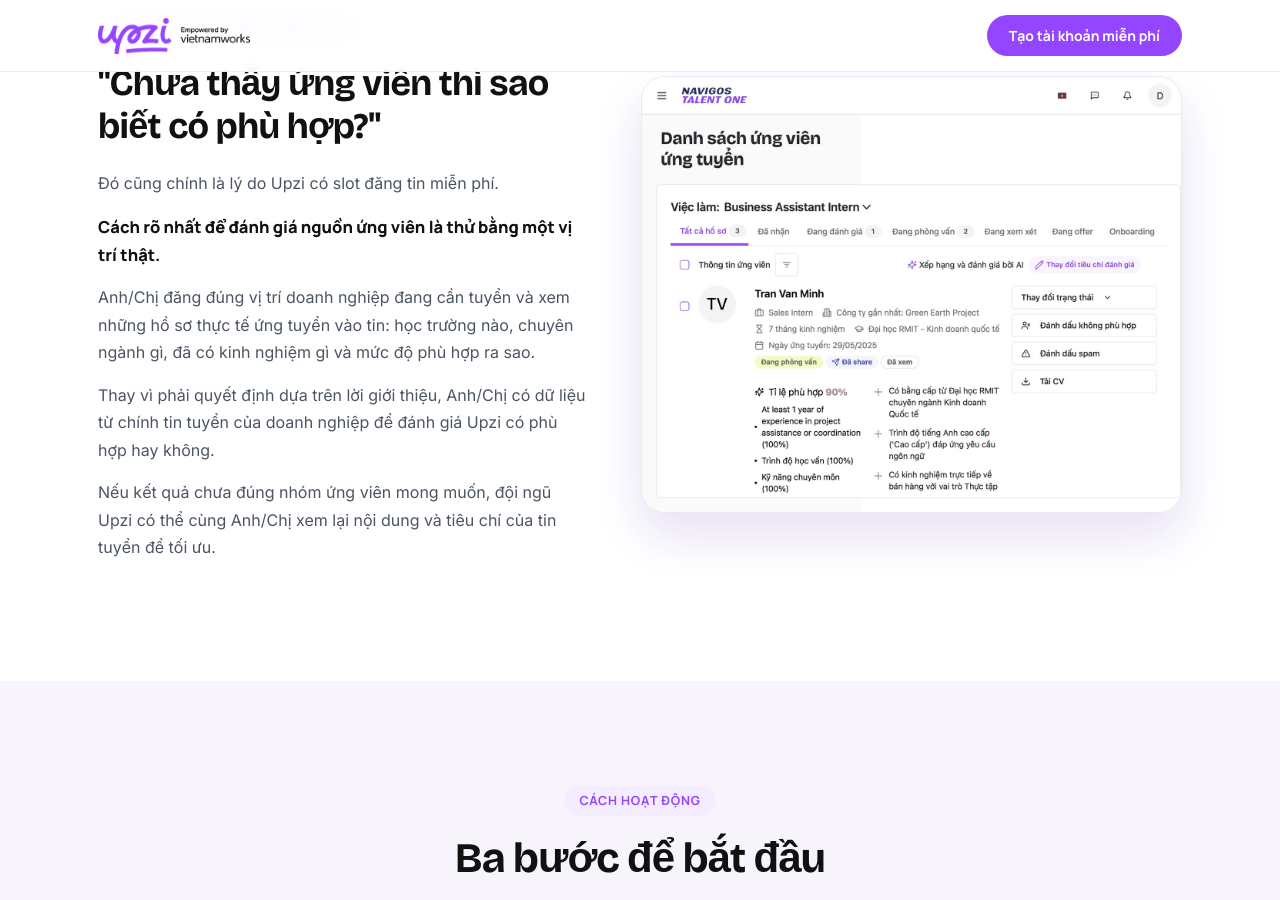
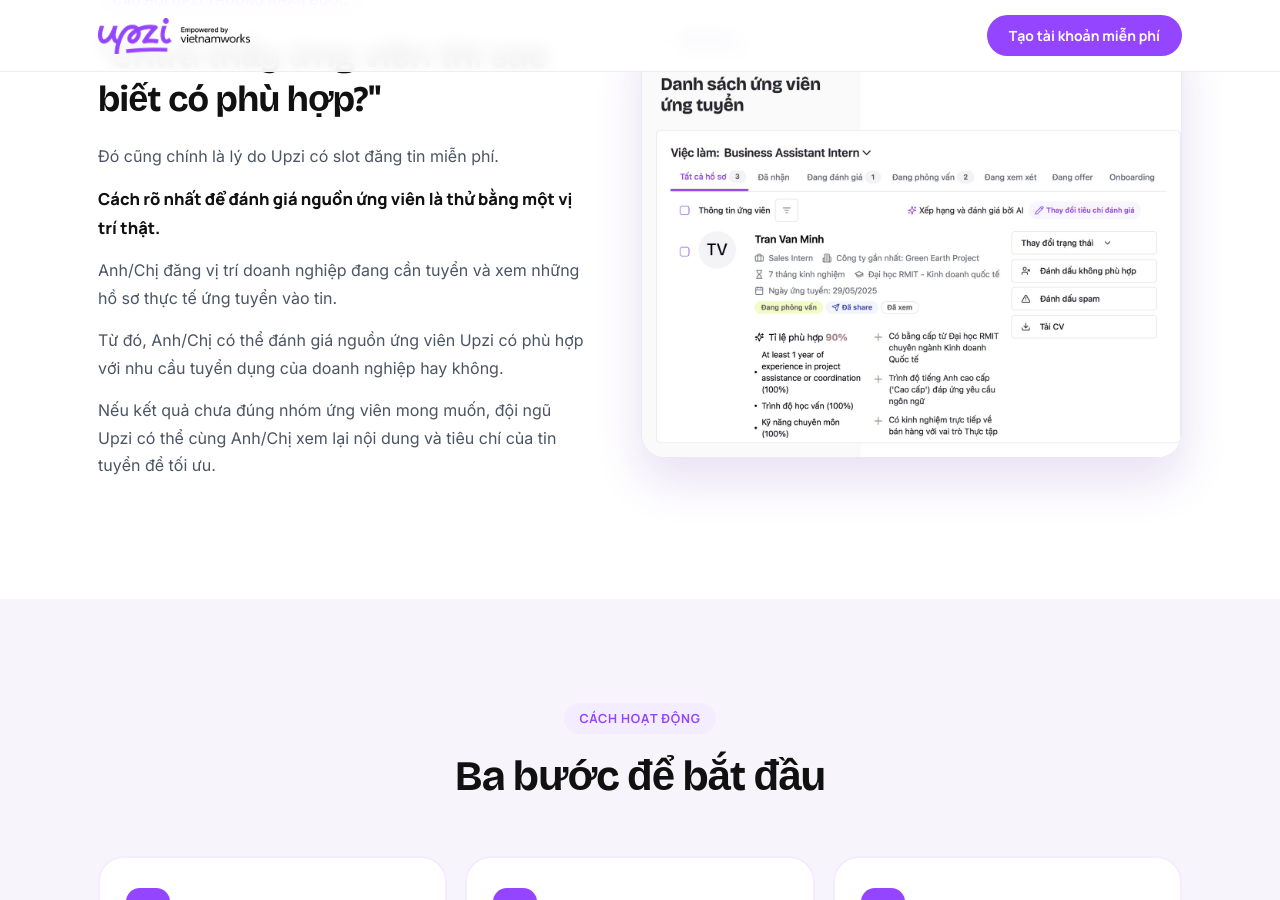
Before and after one commit to upzi-vn/employers, a Jekyll site: the page built from free-trial.html, in a window 1280 px wide and 900 px high, scrolled down 2377 px. Built offline with Jekyll 4.4.1, drawn with Linux system fonts in a browser that asks for light colours; some of the changed text lies outside the part shown.

Commit message:
Refine free trial landing page copy

```diff
--- a/free-trial.html
+++ b/free-trial.html
@@ -371,7 +371,7 @@
     <div class="head head-c reveal">
       <div class="eyebrow">Anh/Chị nhận được gì</div>
       <h2>Một tin tuyển miễn phí để kiểm chứng nguồn ứng viên Upzi</h2>
-      <p>Không cần đánh giá Upzi qua lời giới thiệu hay số liệu tổng hợp. Hãy đăng chính vị trí doanh nghiệp đang cần tuyển và xem những hồ sơ thực tế ứng tuyển vào tin đó.</p>
+      <p>Đăng chính vị trí doanh nghiệp đang cần tuyển và xem những hồ sơ thực tế ứng tuyển vào tin.</p>
     </div>
     <div class="offer stagger">
       <div class="ocard">
@@ -383,7 +383,7 @@
       <div class="ocard">
         <div class="on">02</div>
         <h3>Xem hồ sơ ứng viên thực tế</h3>
-        <p>Xem trực tiếp CV, trường, chuyên ngành, kinh nghiệm và thông tin liên quan của từng ứng viên ứng tuyển vào tin.</p>
+        <p>Xem trực tiếp hồ sơ của những ứng viên ứng tuyển vào vị trí của Anh/Chị.</p>
         <div class="arw"><img src="/images/arrow-yellow.png" alt="Mũi tên trang trí màu vàng chanh" loading="lazy"></div>
       </div>
       <div class="ocard">
@@ -429,8 +429,8 @@
       <h2 class="obj-h">"Chưa thấy ứng viên thì sao biết có phù hợp?"</h2>
       <p>Đó cũng chính là lý do Upzi có slot đăng tin miễn phí.</p>
       <p class="k">Cách rõ nhất để đánh giá nguồn ứng viên là thử bằng một vị trí thật.</p>
-      <p>Anh/Chị đăng đúng vị trí doanh nghiệp đang cần tuyển và xem những hồ sơ thực tế ứng tuyển vào tin: học trường nào, chuyên ngành gì, đã có kinh nghiệm gì và mức độ phù hợp ra sao.</p>
-      <p>Thay vì phải quyết định dựa trên lời giới thiệu, Anh/Chị có dữ liệu từ chính tin tuyển của doanh nghiệp để đánh giá Upzi có phù hợp hay không.</p>
+      <p>Anh/Chị đăng vị trí doanh nghiệp đang cần tuyển và xem những hồ sơ thực tế ứng tuyển vào tin.</p>
+      <p>Từ đó, Anh/Chị có thể đánh giá nguồn ứng viên Upzi có phù hợp với nhu cầu tuyển dụng của doanh nghiệp hay không.</p>
       <p>Nếu kết quả chưa đúng nhóm ứng viên mong muốn, đội ngũ Upzi có thể cùng Anh/Chị xem lại nội dung và tiêu chí của tin tuyển để tối ưu.</p>
     </div>
     <figure class="obj-vis reveal">
```
